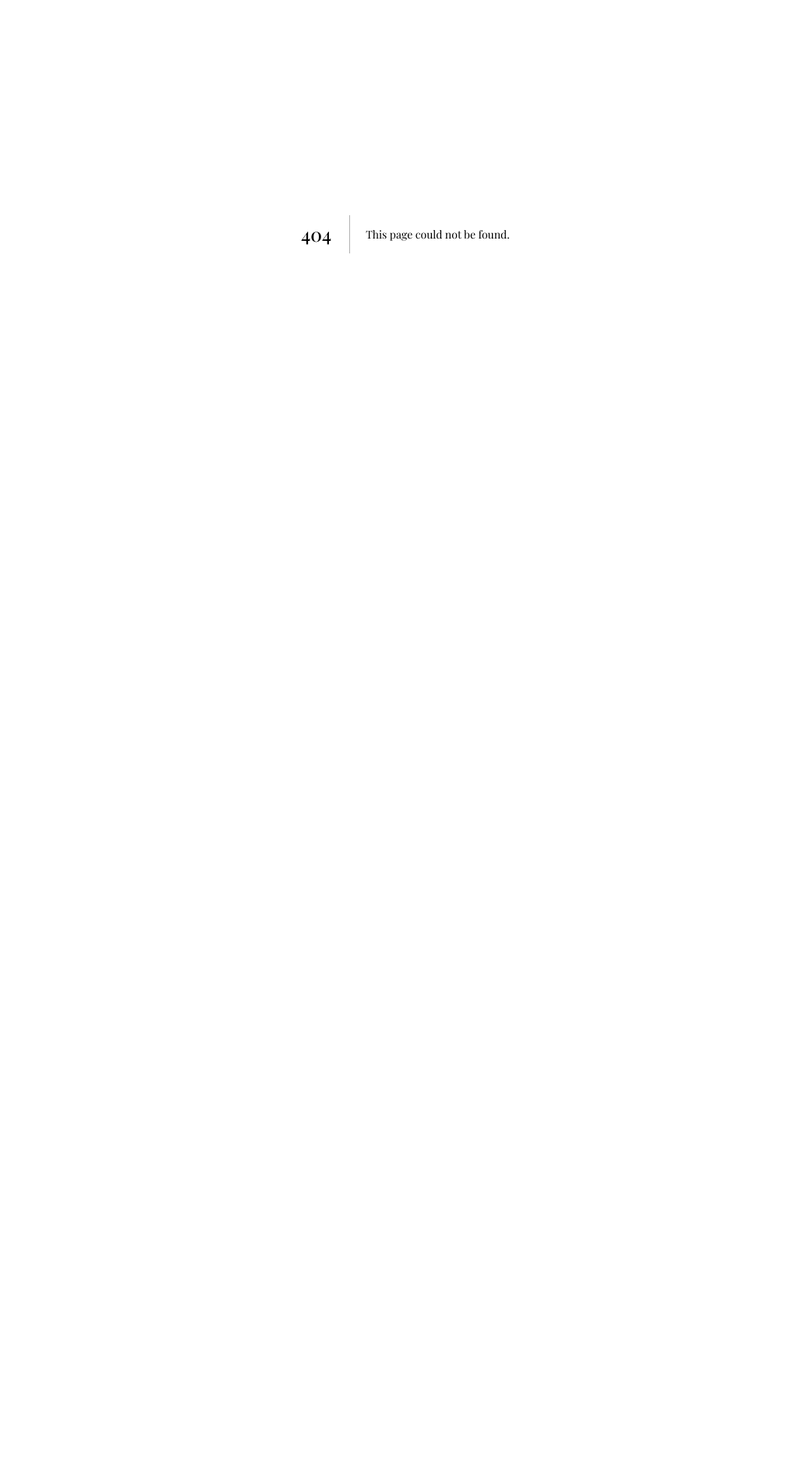
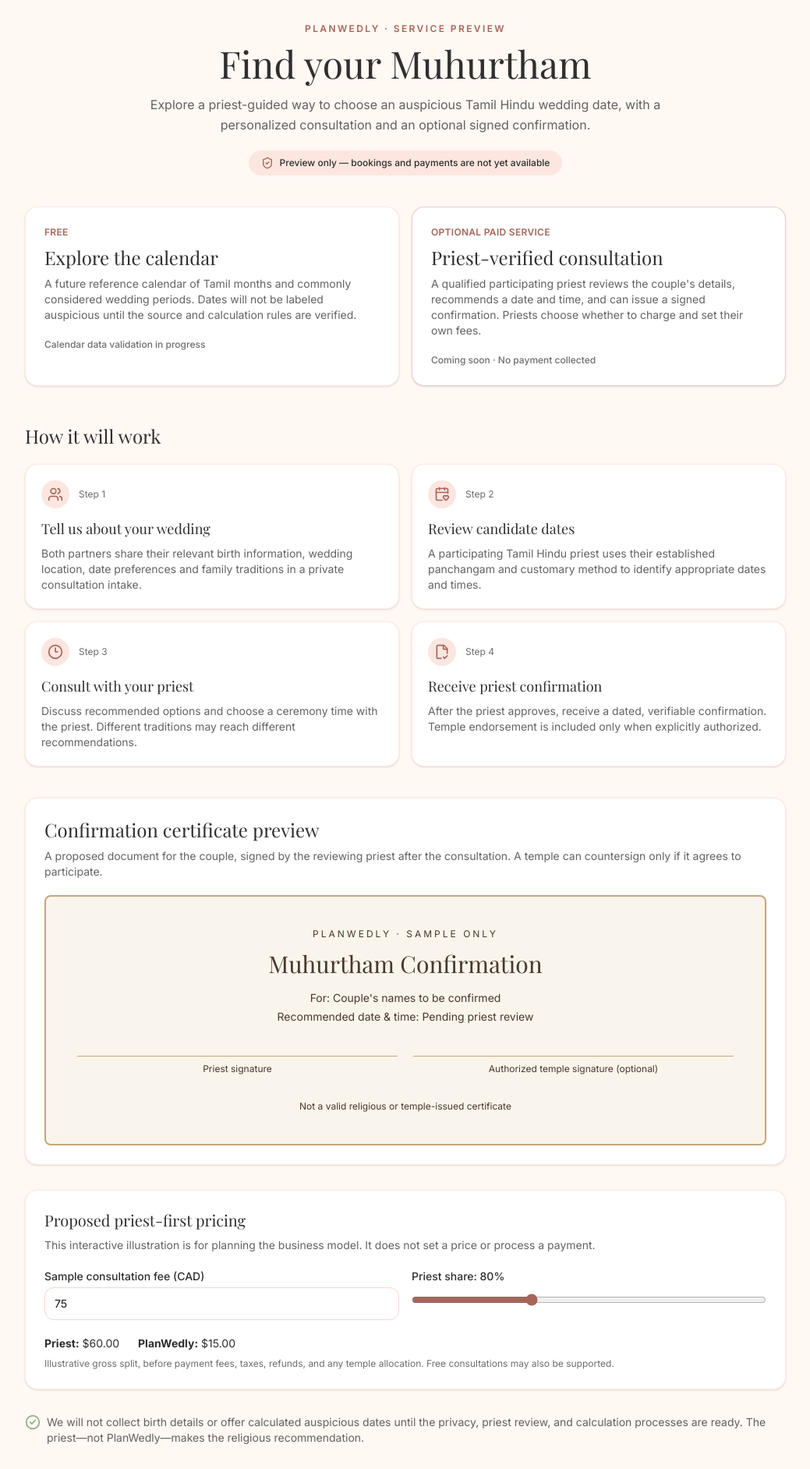
Before and after one commit to kapspar/wedly, a Next.js app: page /muhurtham in a window 1280 px wide. Before the commit this address had no page. Shown: the part 100-1984 px from the top of the page at 78% size, without its empty margins (120-1159 px from the left). Before the commit the page ends 800 px from the top, so only its background shows below. Built offline with nearby package versions, Linux system fonts and the light colour scheme; no server answers; a web font is replaced by a local one.

Commit message:
feat: add safe Muhurtham priest consultation preview and certificate concept

```diff
--- /dev/null
+++ b/src/app/muhurtham/page.tsx
@@ -0,0 +1,109 @@
+'use client'
+
+import { useState } from 'react'
+import Link from 'next/link'
+import { CalendarHeart, CheckCircle2, Clock3, FileCheck2, ShieldCheck, Users } from 'lucide-react'
+import Navbar from '@/components/layout/Navbar'
+import Footer from '@/components/layout/Footer'
+import Card from '@/components/ui/Card'
+import Button from '@/components/ui/Button'
+
+const steps = [
+  { icon: Users, title: 'Tell us about your wedding', detail: 'Both partners share their relevant birth information, wedding location, date preferences and family traditions in a private consultation intake.' },
+  { icon: CalendarHeart, title: 'Review candidate dates', detail: 'A participating Tamil Hindu priest uses their established panchangam and customary method to identify appropriate dates and times.' },
+  { icon: Clock3, title: 'Consult with your priest', detail: 'Discuss recommended options and choose a ceremony time with the priest. Different traditions may reach different recommendations.' },
+  { icon: FileCheck2, title: 'Receive priest confirmation', detail: 'After the priest approves, receive a dated, verifiable confirmation. Temple endorsement is included only when explicitly authorized.' },
+]
+
+export default function MuhurthamPage() {
+  const [price, setPrice] = useState(75)
+  const [share, setShare] = useState(80)
+  const priest = price * share / 100
+  return (
+    <>
+      <Navbar />
+      <main className="flex-1 bg-ivory">
+        <div className="max-w-5xl mx-auto px-4 sm:px-6 py-10 sm:py-16">
+          <div className="text-center max-w-2xl mx-auto">
+            <p className="text-xs uppercase tracking-[0.2em] font-semibold text-rose-gold mb-3">PlanWedly · Service preview</p>
+            <h1 className="font-[family-name:var(--font-heading)] text-3xl sm:text-5xl text-charcoal">Find your Muhurtham</h1>
+            <p className="text-charcoal/75 mt-4 leading-relaxed">Explore a priest-guided way to choose an auspicious Tamil Hindu wedding date, with a personalized consultation and an optional signed confirmation.</p>
+            <div className="mt-5 inline-flex gap-2 items-center bg-peach-light/50 text-charcoal rounded-full px-4 py-2 text-xs font-medium">
+              <ShieldCheck className="h-4 w-4 text-rose-gold" /> Preview only — bookings and payments are not yet available
+            </div>
+          </div>
+
+          <div className="grid sm:grid-cols-2 gap-4 mt-10">
+            <Card className="p-6">
+              <p className="text-xs uppercase tracking-wide text-rose-gold font-semibold">Free</p>
+              <h2 className="font-[family-name:var(--font-heading)] text-2xl mt-2">Explore the calendar</h2>
+              <p className="text-sm text-charcoal/75 mt-2">A future reference calendar of Tamil months and commonly considered wedding periods. Dates will not be labeled auspicious until the source and calculation rules are verified.</p>
+              <p className="mt-5 text-xs font-medium text-charcoal/70">Calendar data validation in progress</p>
+            </Card>
+            <Card className="p-6 border-rose-gold/30">
+              <p className="text-xs uppercase tracking-wide text-rose-gold font-semibold">Optional paid service</p>
+              <h2 className="font-[family-name:var(--font-heading)] text-2xl mt-2">Priest-verified consultation</h2>
+              <p className="text-sm text-charcoal/75 mt-2">A qualified participating priest reviews the couple's details, recommends a date and time, and can issue a signed confirmation. Priests choose whether to charge and set their own fees.</p>
+              <p className="mt-5 text-xs font-medium text-charcoal/70">Coming soon · No payment collected</p>
+            </Card>
+          </div>
+
+          <h2 className="font-[family-name:var(--font-heading)] text-2xl text-charcoal mt-12 mb-5">How it will work</h2>
+          <div className="grid sm:grid-cols-2 gap-4">
+            {steps.map((step, i) => (
+              <Card className="p-5" key={step.title}>
+                <div className="flex items-center gap-3 mb-3">
+                  <span className="w-9 h-9 rounded-full bg-peach-light/60 flex items-center justify-center"><step.icon className="h-5 w-5 text-rose-gold" /></span>
+                  <span className="text-xs text-charcoal/70">Step {i + 1}</span>
+                </div>
+                <h3 className="font-[family-name:var(--font-heading)] text-lg">{step.title}</h3>
+                <p className="text-sm text-charcoal/75 mt-2">{step.detail}</p>
+              </Card>
+            ))}
+          </div>
+
+          <Card className="p-6 mt-10">
+            <h2 className="font-[family-name:var(--font-heading)] text-2xl">Confirmation certificate preview</h2>
+            <p className="text-sm text-charcoal/75 mt-2">A proposed document for the couple, signed by the reviewing priest after the consultation. A temple can countersign only if it agrees to participate.</p>
+            <div className="mt-5 border-2 border-[#C7A67B] bg-[#FAF5EC] text-[#49382D] p-6 sm:p-10 text-center rounded-lg">
+              <p className="uppercase tracking-[0.25em] text-xs">PlanWedly · Sample only</p>
+              <h3 className="font-[family-name:var(--font-heading)] text-2xl sm:text-3xl mt-3">Muhurtham Confirmation</h3>
+              <p className="mt-4 text-sm">For: Couple's names to be confirmed</p>
+              <p className="text-sm mt-1">Recommended date & time: Pending priest review</p>
+              <div className="grid grid-cols-2 gap-5 mt-10 text-xs">
+                <div className="border-t border-[#C7A67B] pt-2">Priest signature</div>
+                <div className="border-t border-[#C7A67B] pt-2">Authorized temple signature (optional)</div>
+              </div>
+              <p className="text-xs mt-8">Not a valid religious or temple-issued certificate</p>
+            </div>
+          </Card>
+
+          <Card className="p-6 mt-8">
+            <h2 className="font-[family-name:var(--font-heading)] text-xl">Proposed priest-first pricing</h2>
+            <p className="text-sm text-charcoal/75 mt-2">This interactive illustration is for planning the business model. It does not set a price or process a payment.</p>
+            <div className="grid sm:grid-cols-2 gap-4 mt-5">
+              <label className="text-sm font-medium">Sample consultation fee (CAD)
+                <input type="number" min="0" max="10000" step="5" value={price} onChange={e => setPrice(Math.max(0, Math.min(10000, Number(e.target.value) || 0)))} className="mt-1 block w-full rounded-xl border border-peach-light px-3 py-2.5" />
+              </label>
+              <label className="text-sm font-medium">Priest share: {share}%
+                <input type="range" min="70" max="100" step="5" value={share} onChange={e => setShare(Number(e.target.value))} className="mt-3 w-full accent-rose-gold" />
+              </label>
+            </div>
+            <div className="flex flex-wrap gap-6 mt-5 text-sm">
+              <p><strong>Priest:</strong> ${priest.toFixed(2)}</p>
+              <p><strong>PlanWedly:</strong> ${(price - priest).toFixed(2)}</p>
+            </div>
+            <p className="text-xs text-charcoal/70 mt-2">Illustrative gross split, before payment fees, taxes, refunds, and any temple allocation. Free consultations may also be supported.</p>
+          </Card>
+
+          <div className="mt-8 flex items-start gap-2 text-sm text-charcoal/75">
+            <CheckCircle2 className="h-5 w-5 text-sage-dark shrink-0" />
+            <p>We will not collect birth details or offer calculated auspicious dates until the privacy, priest review, and calculation processes are ready. The priest—not PlanWedly—makes the religious recommendation.</p>
+          </div>
+          <div className="mt-8"><Link href="/dashboard"><Button variant="outline">Back to dashboard</Button></Link></div>
+        </div>
+      </main>
+      <Footer />
+    </>
+  )
+}
```
